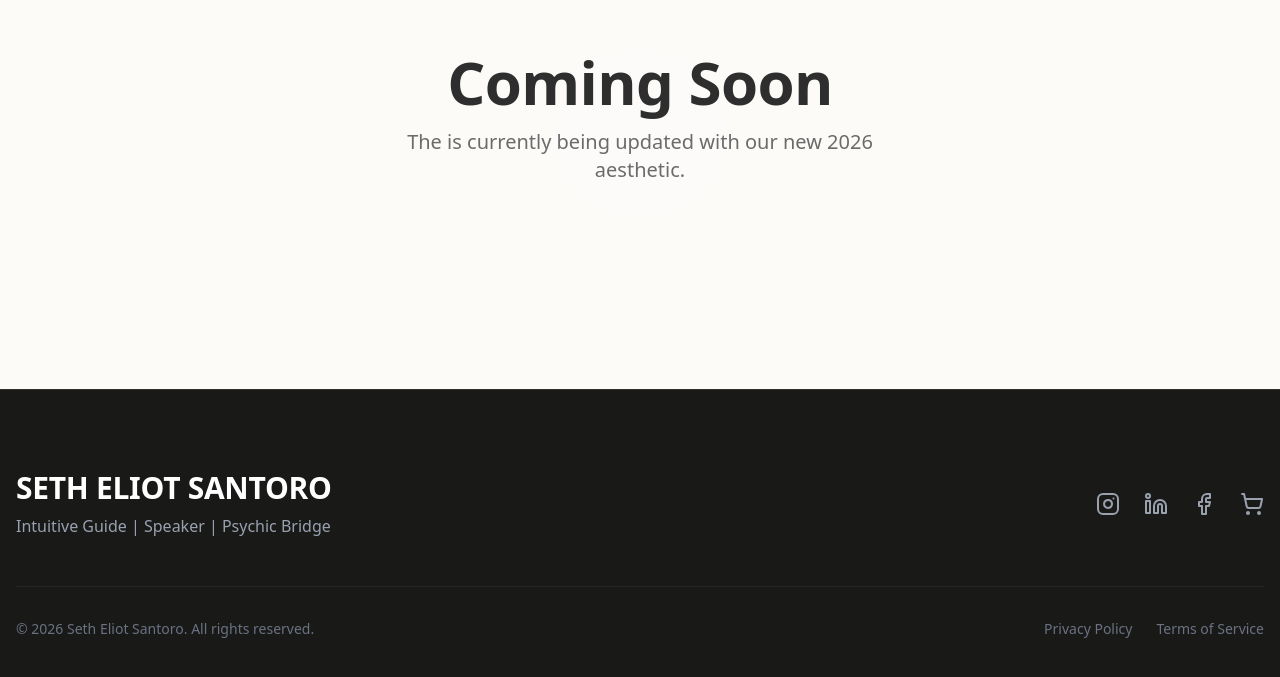
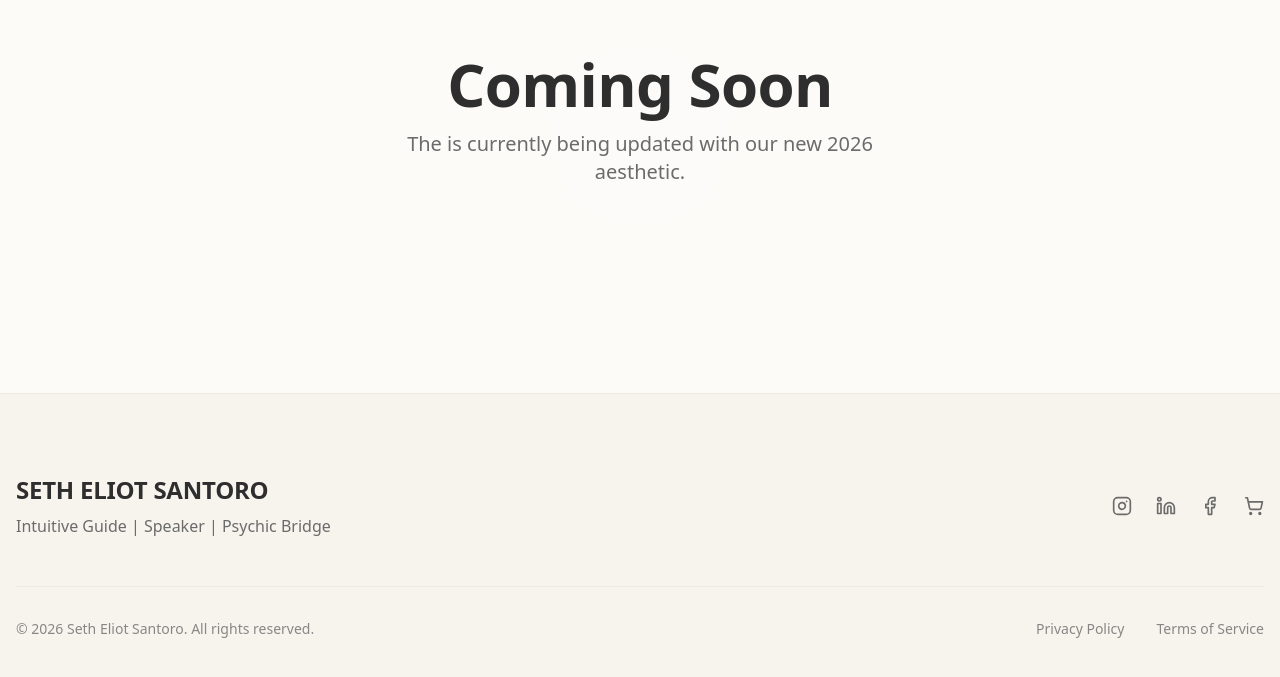
Before and after one commit to adnrs96/iamsetheliot, a Next.js app: page / in a window 1280 px wide. Shown: the part 121-798 px from the top of the page. Built offline with nearby package versions, Linux system fonts and the light colour scheme; a web font is replaced by a local one.

Commit message:
fix(video): mute background for autoplay & feat: final polish

```diff
--- a/app/page.tsx
+++ b/app/page.tsx
@@ -1,9 +1,9 @@
-import Image from "next/image";
 import { SiteHeader } from "@/components/site-header";
 import { SiteFooter } from "@/components/site-footer";
 import { HeroSection } from "@/components/hero-section";
 import { FeaturesSection } from "@/components/features-section";
 import { CtaSection } from "@/components/cta-section";
+import { TestimonialsSection } from "@/components/testimonials-section";
 
 export default function Home() {
   return (
@@ -11,6 +11,7 @@ export default function Home() {
       <SiteHeader />
       <HeroSection />
       <FeaturesSection />
+      <TestimonialsSection />
       <CtaSection />
       <SiteFooter />
     </main>
--- a/components/cta-section.tsx
+++ b/components/cta-section.tsx
@@ -13,7 +13,7 @@ export function CtaSection() {
                 <div className="absolute inset-0 bg-black/40 z-10" /> {/* Overlay for readability */}
                 <iframe
                     className="w-full h-[150%] md:h-full w-[150%] md:w-full absolute top-1/2 left-1/2 -translate-x-1/2 -translate-y-1/2 object-cover min-w-full min-h-full"
-                    src="https://www.youtube.com/embed/exd1_sRTsxg?autoplay=1&mute=0&controls=0&loop=1&playlist=exd1_sRTsxg&playsinline=1&showinfo=0&rel=0"
+                    src="https://www.youtube.com/embed/exd1_sRTsxg?autoplay=1&mute=1&controls=0&loop=1&playlist=exd1_sRTsxg&playsinline=1&showinfo=0&rel=0"
                     title="Calm Nature Background"
                     allow="accelerometer; autoplay; clipboard-write; encrypted-media; gyroscope; picture-in-picture"
                     allowFullScreen
--- a/components/site-footer.tsx
+++ b/components/site-footer.tsx
@@ -3,39 +3,39 @@ import { Instagram, Linkedin, Facebook, ShoppingCart } from "lucide-react"
 
 export function SiteFooter() {
     return (
-        <footer className="bg-black/90 border-t border-white/10 pt-20 pb-10">
+        <footer className="bg-secondary/30 border-t border-primary/10 pt-20 pb-10">
             <div className="container mx-auto px-4">
                 <div className="flex flex-col md:flex-row justify-between items-center mb-12">
                     <div className="mb-8 md:mb-0 text-center md:text-left">
-                        <h2 className="text-3xl font-bold text-white mb-2 tracking-tighter">SETH ELIOT SANTORO</h2>
-                        <p className="text-gray-400">Intuitive Guide | Speaker | Psychic Bridge</p>
+                        <h2 className="text-2xl font-bold text-foreground mb-2 tracking-tight font-heading">SETH ELIOT SANTORO</h2>
+                        <p className="text-muted-foreground font-light">Intuitive Guide | Speaker | Psychic Bridge</p>
                     </div>
 
                     <div className="flex gap-6">
-                        <Link href="#" className="text-gray-400 hover:text-white hover:scale-110 transition-all duration-300">
-                            <Instagram className="h-6 w-6" />
+                        <Link href="#" className="text-muted-foreground hover:text-primary transition-all duration-300 transform hover:scale-110">
+                            <Instagram className="h-5 w-5" />
                             <span className="sr-only">Instagram</span>
                         </Link>
-                        <Link href="#" className="text-gray-400 hover:text-white hover:scale-110 transition-all duration-300">
-                            <Linkedin className="h-6 w-6" />
+                        <Link href="#" className="text-muted-foreground hover:text-primary transition-all duration-300 transform hover:scale-110">
+                            <Linkedin className="h-5 w-5" />
                             <span className="sr-only">LinkedIn</span>
                         </Link>
-                        <Link href="#" className="text-gray-400 hover:text-white hover:scale-110 transition-all duration-300">
-                            <Facebook className="h-6 w-6" />
+                        <Link href="#" className="text-muted-foreground hover:text-primary transition-all duration-300 transform hover:scale-110">
+                            <Facebook className="h-5 w-5" />
                             <span className="sr-only">Facebook</span>
                         </Link>
-                        <Link href="#" className="text-gray-400 hover:text-white hover:scale-110 transition-all duration-300">
-                            <ShoppingCart className="h-6 w-6" />
+                        <Link href="#" className="text-muted-foreground hover:text-primary transition-all duration-300 transform hover:scale-110">
+                            <ShoppingCart className="h-5 w-5" />
                             <span className="sr-only">Amazon</span>
                         </Link>
                     </div>
                 </div>
 
-                <div className="border-t border-white/5 pt-8 flex flex-col md:flex-row justify-between items-center text-sm text-gray-500">
+                <div className="border-t border-primary/10 pt-8 flex flex-col md:flex-row justify-between items-center text-sm text-muted-foreground/80 font-light">
                     <p>&copy; {new Date().getFullYear()} Seth Eliot Santoro. All rights reserved.</p>
-                    <div className="flex gap-6 mt-4 md:mt-0">
-                        <Link href="#" className="hover:text-white transition-colors">Privacy Policy</Link>
-                        <Link href="#" className="hover:text-white transition-colors">Terms of Service</Link>
+                    <div className="flex gap-8 mt-4 md:mt-0">
+                        <Link href="#" className="hover:text-primary transition-colors">Privacy Policy</Link>
+                        <Link href="#" className="hover:text-primary transition-colors">Terms of Service</Link>
                     </div>
                 </div>
             </div>
--- /dev/null
+++ b/components/testimonials-section.tsx
@@ -0,0 +1,90 @@
+"use client"
+
+import { motion } from "framer-motion"
+import { Quote } from "lucide-react"
+import { Card, CardContent } from "@/components/ui/card"
+import {
+    Carousel,
+    CarouselContent,
+    CarouselItem,
+    CarouselNext,
+    CarouselPrevious,
+} from "@/components/ui/carousel"
+
+const testimonials = [
+    {
+        quote: "Seth helped me find my voice in a corporate world that often tries to silence intuition. His guidance is grounded, practical, and deeply transformative.",
+        author: "Sarah J.",
+        role: "Executive Director",
+    },
+    {
+        quote: "I was skeptical about 'psychic' guidance, but Seth's approach is refreshing. No crystal balls, just clear, actionable insight that shifted my entire business strategy.",
+        author: "Mark T.",
+        role: "Tech Entrepreneur",
+    },
+    {
+        quote: "The S.M.I.L.E. method isn't just a catchy acronym; it's a lifeline. Seth gave me the tools to navigate grief and come out stronger on the other side.",
+        author: "Elena R.",
+        role: "HR Professional",
+    },
+]
+
+export function TestimonialsSection() {
+    return (
+        <section className="py-24 bg-background relative overflow-hidden">
+            <div className="container mx-auto px-4 max-w-5xl">
+                <motion.div
+                    initial={{ opacity: 0, y: 20 }}
+                    whileInView={{ opacity: 1, y: 0 }}
+                    viewport={{ once: true }}
+                    transition={{ duration: 0.8 }}
+                    className="text-center mb-16"
+                >
+                    <span className="text-primary text-xs font-semibold tracking-widest uppercase mb-4 block">
+                        Voices of Change
+                    </span>
+                    <h2 className="text-4xl md:text-5xl font-bold text-foreground font-heading">
+                        Trusted by Leaders
+                    </h2>
+                </motion.div>
+
+                <Carousel
+                    opts={{
+                        align: "start",
+                        loop: true,
+                    }}
+                    className="w-full"
+                >
+                    <CarouselContent className="-ml-2 md:-ml-4">
+                        {testimonials.map((testimonial, index) => (
+                            <CarouselItem key={index} className="pl-2 md:pl-4 md:basis-1/2 lg:basis-1/3">
+                                <div className="p-1">
+                                    <Card className="border-none shadow-none bg-secondary/20 hover:bg-secondary/40 transition-colors duration-300 h-full">
+                                        <CardContent className="flex flex-col items-start p-8 h-full">
+                                            <Quote className="h-8 w-8 text-primary/40 mb-6" />
+                                            <p className="text-muted-foreground text-lg leading-relaxed italic mb-8 flex-1">
+                                                "{testimonial.quote}"
+                                            </p>
+                                            <div className="mt-auto">
+                                                <p className="text-foreground font-semibold text-base">
+                                                    {testimonial.author}
+                                                </p>
+                                                <p className="text-primary text-sm font-medium uppercase tracking-wider">
+                                                    {testimonial.role}
+                                                </p>
+                                            </div>
+                                        </CardContent>
+                                    </Card>
+                                </div>
+                            </CarouselItem>
+                        ))}
+                    </CarouselContent>
+                    <div className="hidden md:block">
+                        <CarouselPrevious className="border-primary/20 hover:bg-primary hover:text-white" />
+                        <CarouselNext className="border-primary/20 hover:bg-primary hover:text-white" />
+                    </div>
+                </Carousel>
+            </div>
+        </section>
+    )
+}
```
